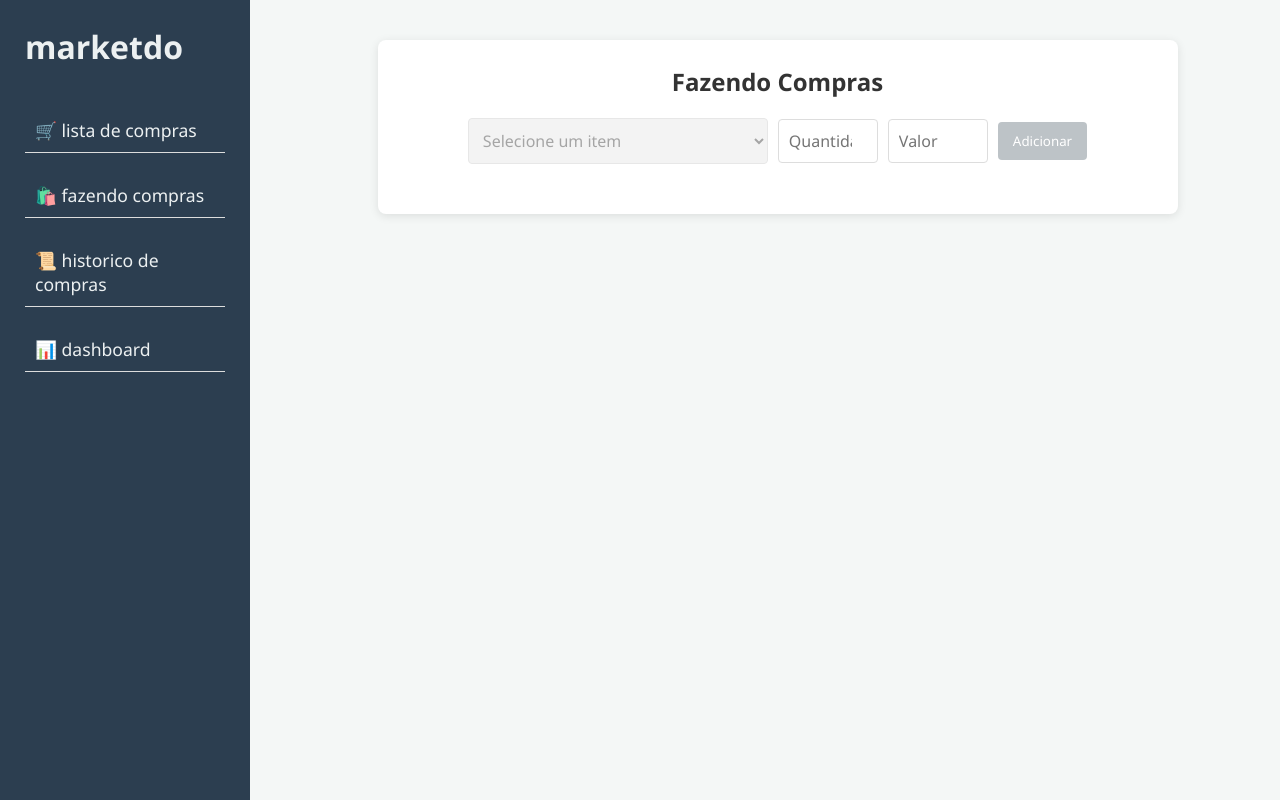
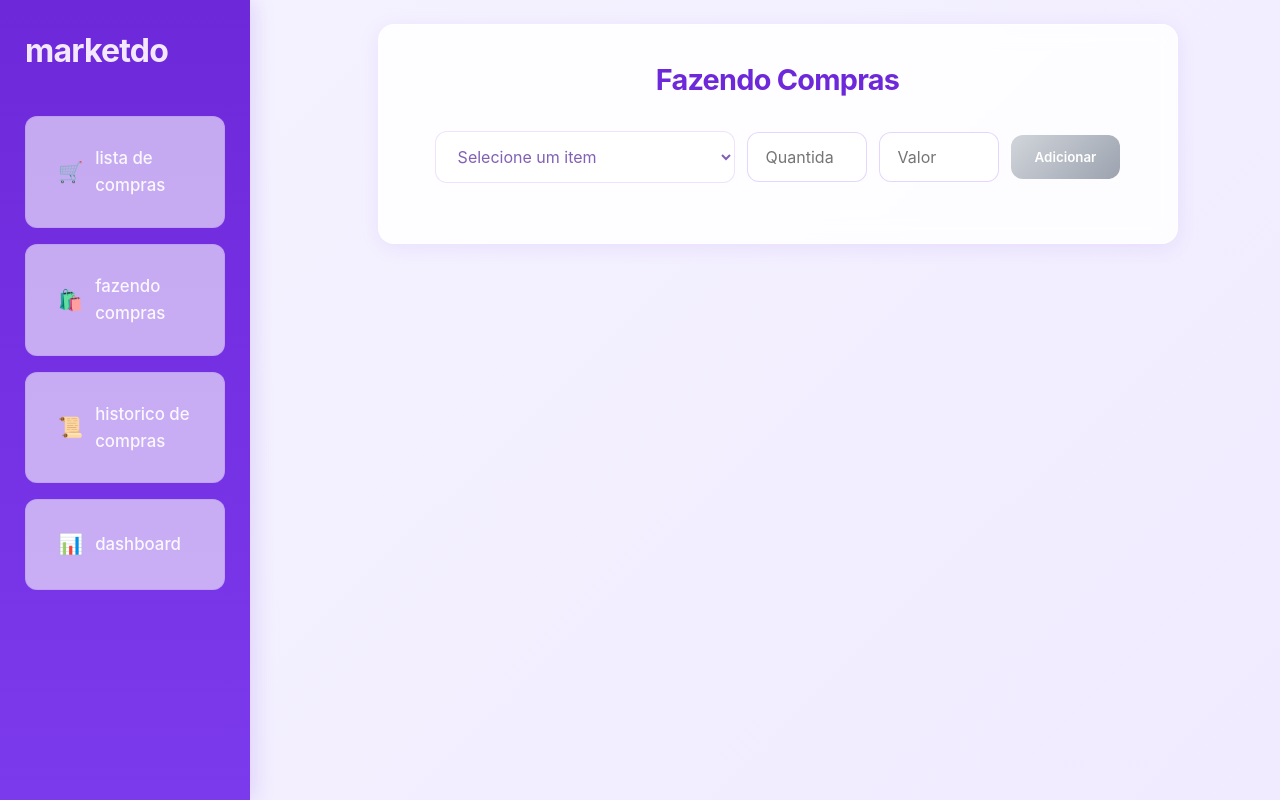
Before and after one commit to brunoOtavares/ListaComprasVerdadeira, a React (Vite) app: page /fazendo-compras in a window 1280 px wide. Built offline with nearby package versions, Linux system fonts and the light colour scheme.

Commit message:
update layout

```diff
--- a/src/App.css
+++ b/src/App.css
@@ -1,9 +1,18 @@
 .app-container {
   display: flex;
+  min-height: 100vh;
 }
 
 .main-content {
   margin-left: 275px; /* sidebar width + padding */
-  padding: 20px;
+  padding: 24px;
   width: 100%;
+  transition: margin-left 0.3s ease;
 }
+
+@media (max-width: 768px) {
+  .main-content {
+    margin-left: 0;
+    padding: 16px;
+  }
+}
--- a/src/Components/FazendoCompras.css
+++ b/src/Components/FazendoCompras.css
@@ -1,92 +1,214 @@
 .fazendo-compras-container {
-  background-color: white;
-  padding: 25px;
-  border-radius: 8px;
-  box-shadow: 0 2px 10px rgba(0, 0, 0, 0.1);
+  background: rgba(255, 255, 255, 0.85);
+  backdrop-filter: blur(10px);
+  padding: 32px;
+  border-radius: 16px;
+  box-shadow: 0 4px 20px rgba(109, 40, 217, 0.08);
   max-width: 800px;
-  margin: 20px auto;
+  margin: 0 auto;
+  border: 1px solid rgba(255, 255, 255, 0.7);
+  transition: all 0.3s ease;
+}
+
+.fazendo-compras-container:hover {
+  box-shadow: 0 8px 28px rgba(109, 40, 217, 0.12);
 }
 
 .fazendo-compras-container h2 {
-  margin-bottom: 20px;
-  color: #333;
+  margin-bottom: 28px;
+  color: #6d28d9;
   text-align: center;
+  font-weight: 700;
+  font-size: 1.8rem;
+  letter-spacing: -0.025em;
 }
 
 .add-item-section {
   display: flex;
   justify-content: center;
   align-items: center;
-  margin-bottom: 25px;
-  gap: 10px;
+  margin-bottom: 28px;
+  gap: 12px;
+  flex-wrap: wrap;
 }
 
 .add-item-section select,
 .add-item-section input {
-  padding: 10px;
-  border: 1px solid #ddd;
-  border-radius: 4px;
+  padding: 14px 18px;
+  border: 1px solid rgba(124, 58, 237, 0.2);
+  border-radius: 12px;
   font-size: 1em;
+  background: rgba(255, 255, 255, 0.9);
+  color: #4c1d95;
+  transition: all 0.3s ease;
+}
+
+.add-item-section select:focus,
+.add-item-section input:focus {
+  outline: none;
+  border-color: #7c3aed;
+  box-shadow: 0 0 0 3px rgba(124, 58, 237, 0.1);
 }
 
 .add-item-section select {
   flex-grow: 1;
   max-width: 300px;
+  min-width: 200px;
 }
 
 .add-item-section .quantity-input,
 .add-item-section .price-input {
-  width: 100px;
+  width: 120px;
 }
 
 .add-item-section button {
-  padding: 10px 15px;
+  padding: 14px 24px;
   border: none;
-  background-color: #27ae60;
+  background: linear-gradient(135deg, #10b981 0%, #059669 100%);
   color: white;
-  border-radius: 4px;
+  border-radius: 12px;
   cursor: pointer;
-  transition: background-color 0.3s;
+  transition: all 0.3s ease;
+  font-weight: 600;
+  box-shadow: 0 4px 12px rgba(16, 185, 129, 0.2);
 }
 
-.add-item-section button:hover {
-  background-color: #229954;
+.add-item-section button:hover:not(:disabled) {
+  transform: translateY(-2px);
+  box-shadow: 0 6px 16px rgba(16, 185, 129, 0.3);
+}
+
+.add-item-section button:active:not(:disabled) {
+  transform: translateY(0);
 }
 
 .add-item-section button:disabled {
-  background-color: #bdc3c7;
+  background: linear-gradient(135deg, #d1d5db 0%, #9ca3af 100%);
   cursor: not-allowed;
+  box-shadow: none;
+}
+
+.cart-items {
+  margin-bottom: 24px;
 }
 
 .cart-item {
   display: flex;
   justify-content: space-between;
   align-items: center;
-  padding: 15px;
-  border-bottom: 1px solid #eee;
+  padding: 18px;
+  margin-bottom: 12px;
+  background: rgba(255, 255, 255, 0.6);
+  border-radius: 12px;
+  border: 1px solid rgba(124, 58, 237, 0.1);
+  transition: all 0.3s ease;
+}
+
+.cart-item:hover {
+  background: rgba(255, 255, 255, 0.8);
+  transform: translateX(4px);
 }
 
 .item-name {
-  font-weight: bold;
+  font-weight: 600;
   flex-basis: 40%;
+  color: #4c1d95;
 }
 
 .item-details {
   display: flex;
   gap: 20px;
   flex-basis: 30%;
+  color: #6b7280;
+  font-size: 0.95rem;
 }
 
 .item-total {
-  font-weight: bold;
-  color: #2c3e50;
+  font-weight: 600;
+  color: #6d28d9;
   flex-basis: 20%;
   text-align: right;
+  font-size: 1.1rem;
+}
+
+.finalize-section {
+  background: rgba(255, 255, 255, 0.7);
+  padding: 24px;
+  border-radius: 12px;
+  border: 1px solid rgba(124, 58, 237, 0.15);
+  display: flex;
+  justify-content: space-between;
+  align-items: center;
+  flex-wrap: wrap;
+  gap: 20px;
 }
 
 .grand-total {
-  margin-top: 25px;
-  text-align: right;
-  font-size: 1.4em;
-  color: #34495e;
+  font-size: 1.4rem;
+  color: #6d28d9;
+  font-weight: 700;
 }
+
+.finalize-button {
+  padding: 16px 32px;
+  border: none;
+  background: linear-gradient(135deg, #7c3aed 0%, #6d28d9 100%);
+  color: white;
+  border-radius: 12px;
+  cursor: pointer;
+  transition: all 0.3s ease;
+  font-weight: 600;
+  font-size: 1.1rem;
+  box-shadow: 0 4px 12px rgba(124, 58, 237, 0.3);
+}
+
+.finalize-button:hover {
+  transform: translateY(-2px);
+  box-shadow: 0 6px 20px rgba(124, 58, 237, 0.4);
+}
+
+.finalize-button:active {
+  transform: translateY(0);
+}
+
+.empty-cart {
+  text-align: center;
+  padding: 40px 20px;
+  color: #a78bfa;
+  font-style: italic;
+}
+
+@media (max-width: 768px) {
+  .add-item-section {
+    flex-direction: column;
+    align-items: stretch;
+  }
+
+  .add-item-section select,
+  .add-item-section input,
+  .add-item-section button {
+    width: 100%;
+    max-width: none;
+  }
+
+  .cart-item {
+    flex-direction: column;
+    align-items: flex-start;
+    gap: 10px;
+  }
+
+  .item-details {
+    width: 100%;
+    justify-content: space-between;
+  }
+
+  .item-total {
+    width: 100%;
+    text-align: left;
+  }
+
+  .finalize-section {
+    flex-direction: column;
+    text-align: center;
+  }
+}
--- a/src/Components/Header.css
+++ b/src/Components/Header.css
@@ -1,7 +1,7 @@
 .sidebar {
   width: 250px;
   height: 100vh;
-  background-color: #2c3e50;
+  background: linear-gradient(180deg, #6d28d9 0%, #7c3aed 100%);
   color: white;
   padding: 25px;
   position: fixed;
@@ -9,34 +9,62 @@
   left: 0;
   display: flex;
   flex-direction: column;
+  box-shadow: 4px 0 20px rgba(109, 40, 217, 0.15);
+  z-index: 100;
 }
 
 .brand {
   font-size: 2em;
-  font-weight: bold;
+  font-weight: 700;
   margin-bottom: 40px;
   text-align: left;
-  color: #ecf0f1;
+  color: #f3e8ff;
+  letter-spacing: -0.025em;
+  text-transform: lowercase;
 }
 
 .sidebar nav ul {
   list-style: none;
   padding: 0;
+  flex-grow: 1;
 }
 
 .sidebar nav ul li {
-  margin-bottom: 20px;
+  margin-bottom: 16px;
 }
 
 .sidebar nav ul li a {
-  color: #ecf0f1;
+  color: rgba(255, 255, 255, 0.9);
   text-decoration: none;
-  font-size: 1.1em;
+  font-size: 1.05em;
   display: flex;
   align-items: center;
-  transition: color 0.3s;
+  padding: 12px 16px;
+  border-radius: 12px;
+  transition: all 0.3s ease;
+  font-weight: 500;
 }
 
-.sidebar nav ul li a:hover {
-  color: #3498db;
+.sidebar nav ul li a:hover,
+.sidebar nav ul li a.active {
+  background: rgba(255, 255, 255, 0.15);
+  color: #ffffff;
+  transform: translateX(4px);
+  backdrop-filter: blur(10px);
 }
+
+.sidebar nav ul li a span {
+  margin-right: 12px;
+  font-size: 1.2em;
+}
+
+@media (max-width: 768px) {
+  .sidebar {
+    transform: translateX(-100%);
+    transition: transform 0.3s ease;
+  }
+
+  .sidebar.open {
+    transform: translateX(0);
+  }
+}
--- a/src/Components/Header.jsx
+++ b/src/Components/Header.jsx
@@ -8,10 +8,10 @@ export default function Header() {
       <div className="brand">marketdo</div>
       <nav>
         <ul>
-          <li><Link to="/">🛒 lista de compras</Link></li>
-          <li><Link to="/fazendo-compras">🛍️ fazendo compras</Link></li>
-          <li><Link to="/historico">📜 historico de compras</Link></li>
-          <li><Link to="/dashboard">📊 dashboard</Link></li>
+          <li><Link to="/"><span>🛒</span> lista de compras</Link></li>
+          <li><Link to="/fazendo-compras"><span>🛍️</span> fazendo compras</Link></li>
+          <li><Link to="/historico"><span>📜</span> historico de compras</Link></li>
+          <li><Link to="/dashboard"><span>📊</span> dashboard</Link></li>
         </ul>
       </nav>
     </header>
--- a/src/Components/HistoricoCompras.jsx
+++ b/src/Components/HistoricoCompras.jsx
@@ -15,12 +15,14 @@ export default function HistoricoCompras({ purchaseHistory }) {
   }, [purchaseHistory]);
   return (
     <div className="historico-container">
-      <div style={{ display: 'flex', justifyContent: 'space-between', alignItems: 'center' }}>
+      <div className="header-section">
         <h2>Histórico de Compras</h2>
         <button onClick={() => navigate('/dashboard')} className="view-dashboard-button">Ver Dashboard</button>
       </div>
       {stored.length === 0 ? (
-        <p>Nenhuma compra foi finalizada ainda.</p>
+        <div className="empty-state">
+          <p>Nenhuma compra foi finalizada ainda.</p>
+        </div>
       ) : (
         stored.map((purchase, index) => (
           <div key={index} className="purchase-card">
--- a/src/Components/TodoList.css
+++ b/src/Components/TodoList.css
@@ -1,44 +1,74 @@
 .todo-list-container {
-  background-color: white;
-  padding: 25px;
-  border-radius: 8px;
-  box-shadow: 0 2px 10px rgba(0, 0, 0, 0.1);
+  background: rgba(255, 255, 255, 0.85);
+  backdrop-filter: blur(10px);
+  padding: 32px;
+  border-radius: 16px;
+  box-shadow: 0 4px 20px rgba(109, 40, 217, 0.08);
   max-width: 600px;
-  margin: 20px auto;
+  margin: 0 auto;
+  border: 1px solid rgba(255, 255, 255, 0.7);
+  transition: all 0.3s ease;
+}
+
+.todo-list-container:hover {
+  box-shadow: 0 8px 28px rgba(109, 40, 217, 0.12);
 }
 
 .todo-list-container h2 {
-  margin-bottom: 20px;
-  color: #333;
+  margin-bottom: 28px;
+  color: #6d28d9;
   text-align: center;
+  font-weight: 700;
+  font-size: 1.8rem;
+  letter-spacing: -0.025em;
 }
 
 .input-container {
   display: flex;
-  margin-bottom: 20px;
+  margin-bottom: 24px;
+  gap: 12px;
 }
 
 .input-container input {
   flex-grow: 1;
-  padding: 10px;
-  border: 1px solid #ddd;
-  border-radius: 4px;
+  padding: 14px 18px;
+  border: 1px solid rgba(124, 58, 237, 0.2);
+  border-radius: 12px;
   font-size: 1em;
+  background: rgba(255, 255, 255, 0.9);
+  color: #4c1d95;
+  transition: all 0.3s ease;
+}
+
+.input-container input:focus {
+  outline: none;
+  border-color: #7c3aed;
+  box-shadow: 0 0 0 3px rgba(124, 58, 237, 0.1);
+}
+
+.input-container input::placeholder {
+  color: #a78bfa;
 }
 
 .input-container button {
-  padding: 10px 15px;
+  padding: 14px 24px;
   border: none;
-  background-color: #3498db;
+  background: linear-gradient(135deg, #7c3aed 0%, #6d28d9 100%);
   color: white;
-  border-radius: 4px;
-  margin-left: 10px;
+  border-radius: 12px;
   cursor: pointer;
-  transition: background-color 0.3s;
+  transition: all 0.3s ease;
+  font-weight: 600;
+  box-shadow: 0 4px 12px rgba(124, 58, 237, 0.2);
 }
 
 .input-container button:hover {
-  background-color: #2980b9;
+  transform: translateY(-2px);
+  box-shadow: 0 6px 16px rgba(124, 58, 237, 0.3);
+}
+
+.input-container button:active {
+  transform: translateY(0);
 }
 
 ul {
@@ -50,30 +80,62 @@ li {
   display: flex;
   justify-content: space-between;
   align-items: center;
-  padding: 10px;
-  border-bottom: 1px solid #ddd;
+  padding: 16px;
+  margin-bottom: 8px;
+  background: rgba(255, 255, 255, 0.6);
+  border-radius: 12px;
+  border: 1px solid rgba(124, 58, 237, 0.1);
+  transition: all 0.3s ease;
+}
+
+li:hover {
+  background: rgba(255, 255, 255, 0.8);
+  transform: translateX(4px);
 }
 
 li.completed span {
   text-decoration: line-through;
-  color: #aaa;
+  color: #a78bfa;
+  opacity: 0.7;
 }
 
 li span {
   cursor: pointer;
   flex-grow: 1;
+  color: #4c1d95;
+  font-weight: 500;
+  transition: color 0.2s ease;
+}
+
+li span:hover {
+  color: #7c3aed;
 }
 
 li button {
-  padding: 5px 10px;
+  padding: 8px 16px;
   border: none;
-  background-color: #e74c3c;
+  background: linear-gradient(135deg, #ef4444 0%, #dc2626 100%);
   color: white;
-  border-radius: 4px;
+  border-radius: 8px;
   cursor: pointer;
-  transition: background-color 0.3s;
+  transition: all 0.3s ease;
+  font-weight: 600;
+  font-size: 0.9rem;
+  box-shadow: 0 2px 8px rgba(239, 68, 68, 0.2);
 }
 
 li button:hover {
-  background-color: #c0392b;
+  transform: translateY(-2px);
+  box-shadow: 0 4px 12px rgba(239, 68, 68, 0.3);
 }
+
+li button:active {
+  transform: translateY(0);
+}
+
+.empty-state {
+  text-align: center;
+  padding: 40px 20px;
+  color: #a78bfa;
+  font-style: italic;
+}
--- a/src/styles/global.css
+++ b/src/styles/global.css
@@ -1,11 +1,31 @@
 * {
-    font-family: 'Segoe UI', Tahoma, Geneva, Verdana, sans-serif;
+    font-family: 'Inter', -apple-system, BlinkMacSystemFont, 'Segoe UI', Roboto, sans-serif;
     margin: 0;
     padding: 0;
     box-sizing: border-box;
 }
 
 body {
-    background-color: #f4f7f6;
-    color: #333;
+    background: linear-gradient(135deg, #f5f3ff 0%, #f0ebff 100%);
+    color: #4c1d95;
+    min-height: 100vh;
+    line-height: 1.6;
 }
+
+button {
+    font-family: inherit;
+}
+
+input {
+    font-family: inherit;
+}
+
+a {
+    color: #7c3aed;
+    text-decoration: none;
+    transition: color 0.2s ease;
+}
+
+a:hover {
+    color: #6d28d9;
+}
```
Also changed, not shown: src/Components/HistoricoCompras.css (+121 -24 lines).
